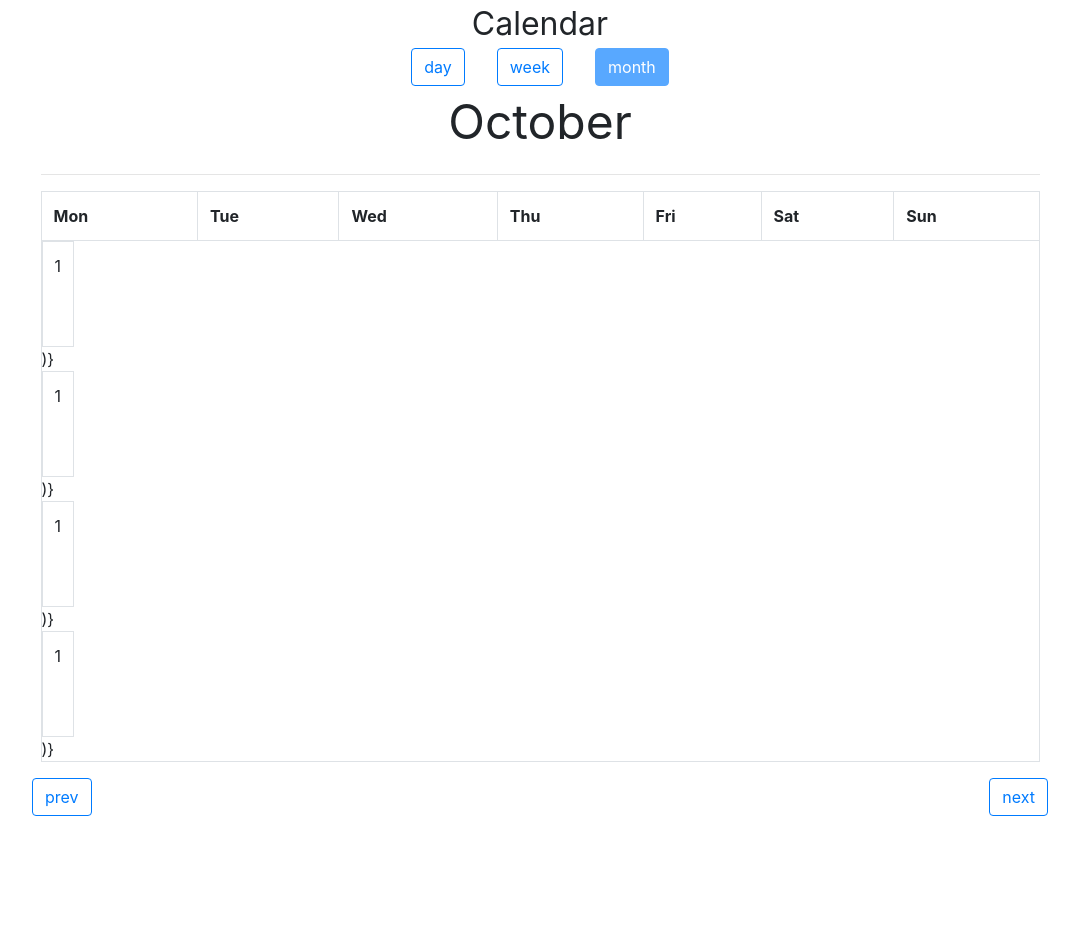
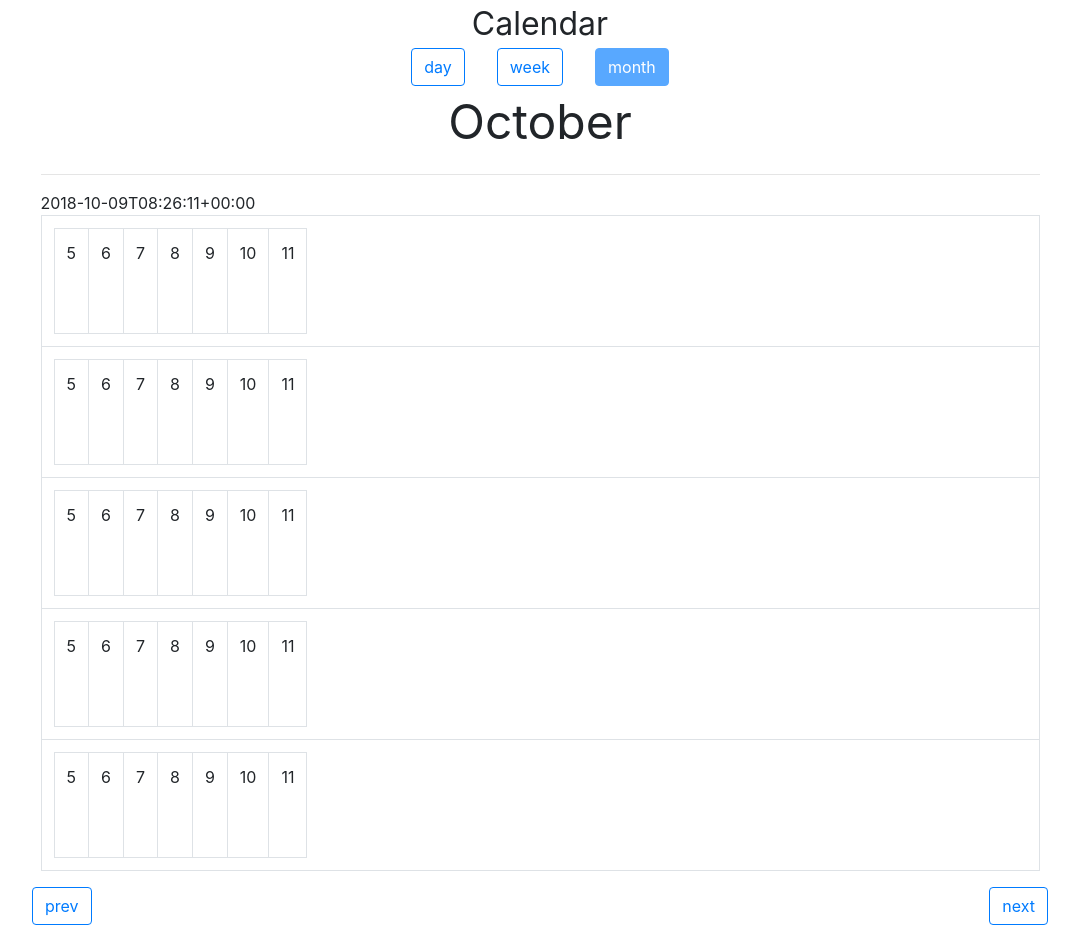
Before and after one commit to kradavar/Google-Calendar, a React (Create React App) app: page / in a window 1280 px wide. Shown: the whole page, without its empty margins (100-1179 px from the left). Before the commit the page ends 816 px from the top, so only its background shows below. Built offline with nearby package versions, Linux system fonts and the light colour scheme.

Commit message:
Fix Day and Week view

```diff
--- a/src/View/Month.js
+++ b/src/View/Month.js
@@ -10,17 +10,26 @@ export default function Month(props) {
     if (duration < 0) {
       return date.isoWeeksInYear() + duration;
     }
-    return duration;
+    return duration + 1;
   };
 
   const renderMonth = () => {
     const start = props.renderedDate.clone().startOf("month");
-    const month = [];
-    for (let week = 0; week < getWeekCount(); week++) {
-      month.push(<Week renderedDate={start} view={props.view} />);
+    const weeks = [];
+    const duration = getWeekCount();
+    //debugger;
+    for (let week = 0; week < duration; week++) {
+      weeks.push(
+        <tr>
+          <td>
+            <Week renderedDate={start} view={props.view} key={start.format()} />
+          </td>
+        </tr>
+      );
+      start.add(1, "week");
     }
-    return month;
+    return weeks;
   };
-  const month = renderMonth();
-  return <div>{month}</div>;
+  const weeks = renderMonth();
+  return <tbody>{weeks}</tbody>;
 }
--- a/src/View/Table-components/CalendarTable.js
+++ b/src/View/Table-components/CalendarTable.js
@@ -9,13 +9,8 @@ export default class CalendarTable extends Component {
     return (
       <div className="calendar">
         <hr />
+        <div>{this.props.renderedDate.format()}</div>
         <table className="table table-bordered">
-          <tbody>
-            <TableHeader
-              view={this.props.view}
-              renderedDay={this.props.renderedDate.format("ddd")}
-              day={this.props.renderedDate.date()}
-            />
           {this.props.view === "month" ? (
             <Month
               renderedDate={this.props.renderedDate}
@@ -27,7 +22,6 @@ export default class CalendarTable extends Component {
               view={this.props.view}
             />
           )}
-          </tbody>
         </table>
       </div>
     );
--- a/src/View/Week.js
+++ b/src/View/Week.js
@@ -3,31 +3,43 @@ import Day from "./Day";
 import moment from "moment";
 
 export default function Week(props) {
+  let weekToRender;
   const renderWeek = () => {
     const date = moment(props.renderedDate);
     const wholeWeekStart = date.clone().startOf("isoWeek");
     const wholeWeekEnd = date.clone().endOf("isoWeek");
-    const week = [];
+    const days = [];
     for (
       let currDate = wholeWeekStart.clone();
       currDate <= wholeWeekEnd;
       currDate.add(1, "day")
     ) {
-      week.push(<Day view={props.view} date={props.renderedDate} />);
+      const date = moment(currDate);
+      days.push(
+        <Day view={props.view} renderedDate={date} key={date.format()} />
+      );
     }
 
-    return week;
+    return days;
   };
+  const days = renderWeek();
 
-  const week = renderWeek();
-  return (
-    <div>
-      {props.view === "week" ? (
-        { week }
-      ) : (
-        <Day renderedDate={props.renderedDate} view={props.view} />
-      )}
-      )}
-    </div>
-  );
+  switch (props.view) {
+    case "month":
+      return (
+        <table>
+          <tbody>
+            <tr>{days}</tr>
+          </tbody>
+        </table>
+      );
+    case "week":
+      return <tr>{days}</tr>;
+    case "day":
+      return (
+        <tr>
+          <Day renderedDate={props.renderedDate} view={props.view} />
+        </tr>
+      );
+  }
 }
```
Lines whose indentation alone changed are shown as unchanged.
